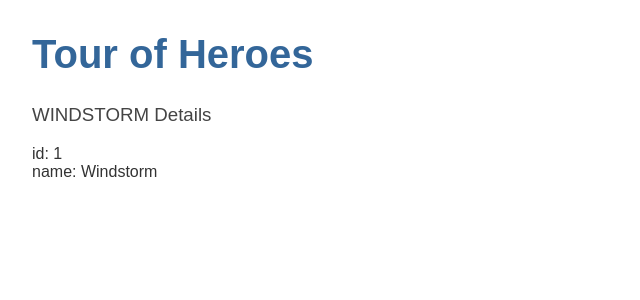
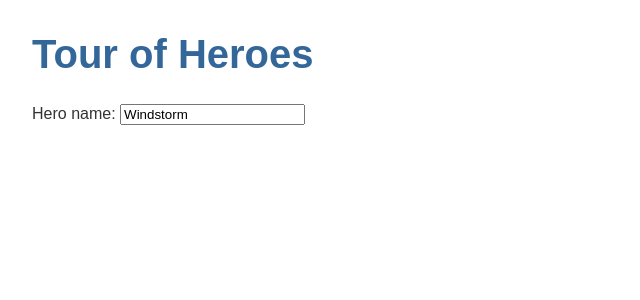
Before and after one commit to treefal/angular-tour-of-heroes, an Angular app: page / in a window 1280 px wide. Shown: the top 300 px of the page, without its empty margins (0-640 px from the left). Built offline with nearby package versions, Linux system fonts and the light colour scheme.

Commit message:
Add editing of Heroes using ngModel.

```diff
--- a/src/app/heroes/heroes.component.html
+++ b/src/app/heroes/heroes.component.html
@@ -1,3 +1,4 @@
-<h3>{{ hero.name | uppercase }} Details</h3>
-<div><span>id: </span>{{ hero.id }}</div>
-<div><span>name: </span>{{ hero.name }}</div>
+<div>
+  <label for="name">Hero name: </label>
+  <input id="name" [(ngModel)]="hero.name" placeholder="name" />
+</div>
```
Also changed, not shown: src/app/app.module.ts (+5 -9 lines).
